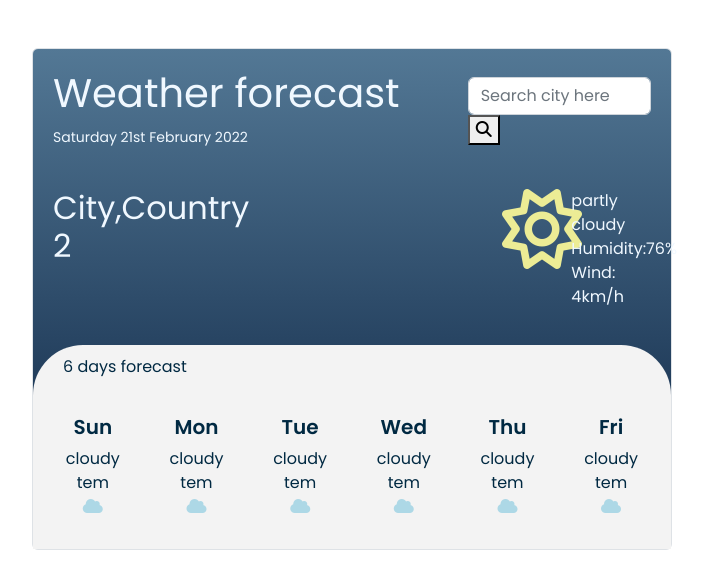
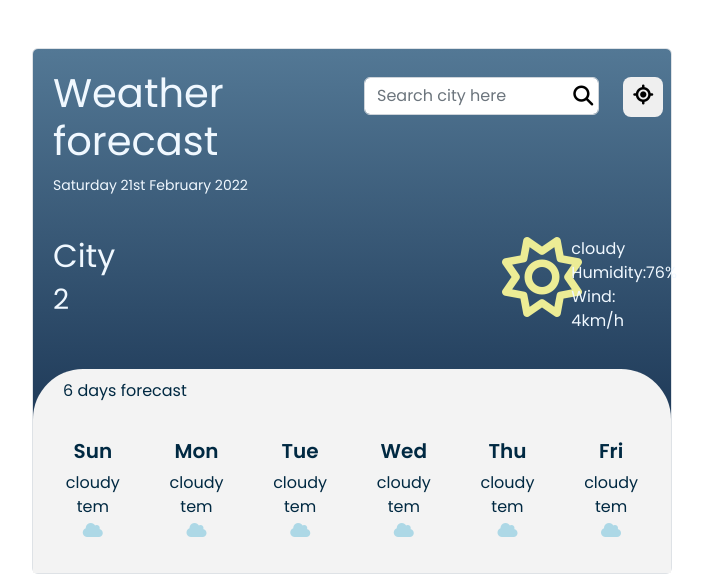
Before and after one commit to Shaghayegh-93/weather_app, a plain HTML site: page index.html in a window 1280 px wide. Shown: the whole page, without its empty margins (288-995 px from the left). Drawn offline with nearby package versions, Linux system fonts and the light colour scheme.

Commit message:
add a button

```diff
--- a/index.html
+++ b/index.html
@@ -21,34 +21,45 @@
       src="https://kit.fontawesome.com/f90dc0613f.js"
       crossorigin="anonymous"
     ></script>
+    <script src="https://unpkg.com/axios/dist/axios.min.js"></script>
     <link rel="stylesheet" href="src/styles.css" />
     <title>Document</title>
   </head>
   <body>
     <div class="container gx-0 border rounded-2 my-5">
       <div class="row mainHeader">
-        <div class="col-8">
+        <div id="headerTitle" class="col-6">
           <h1>Weather forecast</h1>
           <small>Saturday 21st February 2022</small>
         </div>
 
-        <form class="mt-2 col-4">
+        <form class="mt-2 col-5">
           <input
             type="text"
             class="form-control"
             placeholder="Search city here"
             aria-label="Search city here"
+            id="form-Input"
           />
-          <button>
+          <button id="inputButton" type="submit">
             <i class="fa-solid fa-magnifying-glass searchIcon"></i>
           </button>
         </form>
+        <div class="col-1" id="locationButton">
+          <button id="location" type="submit">
+            <i class="fa-solid fa-location-crosshairs"></i>
+          </button>
+        </div>
       </div>
       <div class="row detailWrapper">
-        <h2 class="detailCity col-6">City,Country <br />2</h2>
+        <div class="col-6">
+          <h2 id="city" class="detailCity">City</h2>
+          <h3 id="temp">2</h3>
+        </div>
+
         <i class="fa-regular fa-sun detailIcon col-4"></i>
         <p class="detailInfo col-2">
-          partly cloudy <br />Humidity:76% <br />Wind: 4km/h
+          cloudy <br />Humidity:76% <br />Wind: 4km/h
         </p>
       </div>
       <div class="daysForecast">
@@ -94,4 +105,5 @@
       </div>
     </div>
   </body>
+  <script src="src/index.js"></script>
 </html>
```
